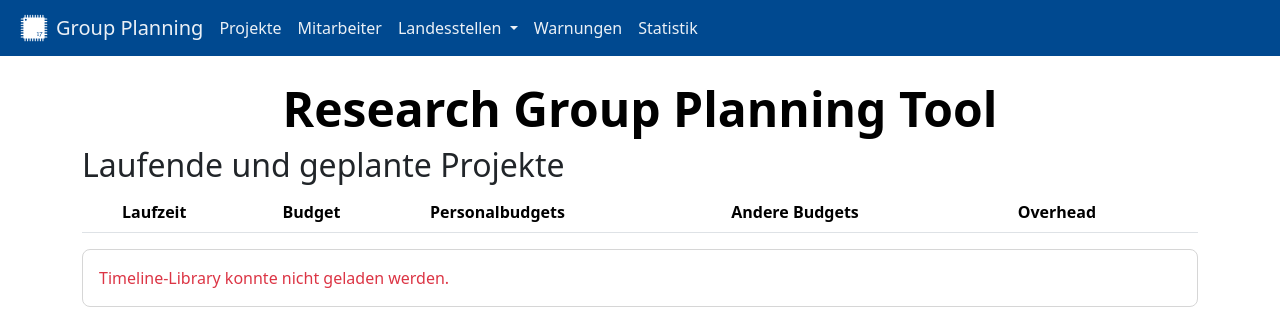
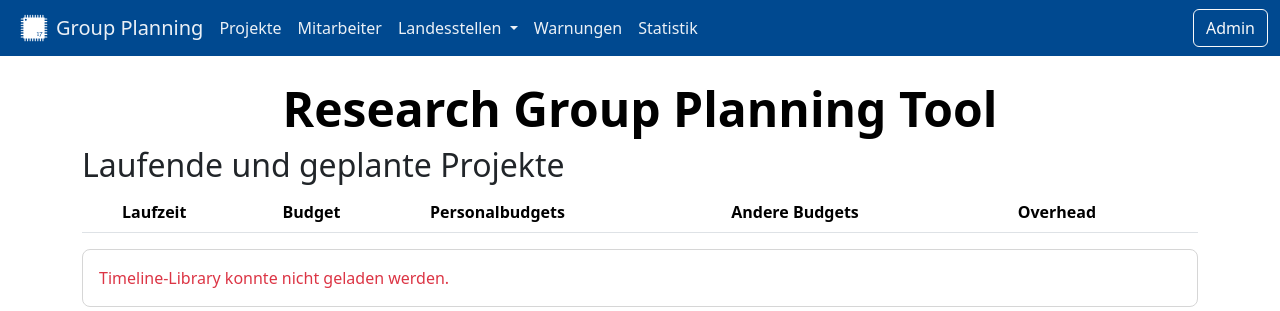
Before and after one commit to wallento/researchgroupplanner, a Django app: page / in a window 1280 px wide. Shown: the top 311 px of the page. Run offline with Django 5.2, Linux system fonts and the light colour scheme; data that the repository does not hold is empty; some libraries are stand-ins or nearby versions.

Commit message:
feature: add admin button

```diff
--- a/controlling/templates/controlling/base.html
+++ b/controlling/templates/controlling/base.html
@@ -102,7 +102,9 @@
                         </a>
                     </li>
                 </ul>
-
+                <div class="ms-auto mt-2 mt-lg-0">
+                    <a class="btn btn-outline-light" href="/admin">Admin</a>
+                </div>
             </div>
         </div>
     </nav>
```
